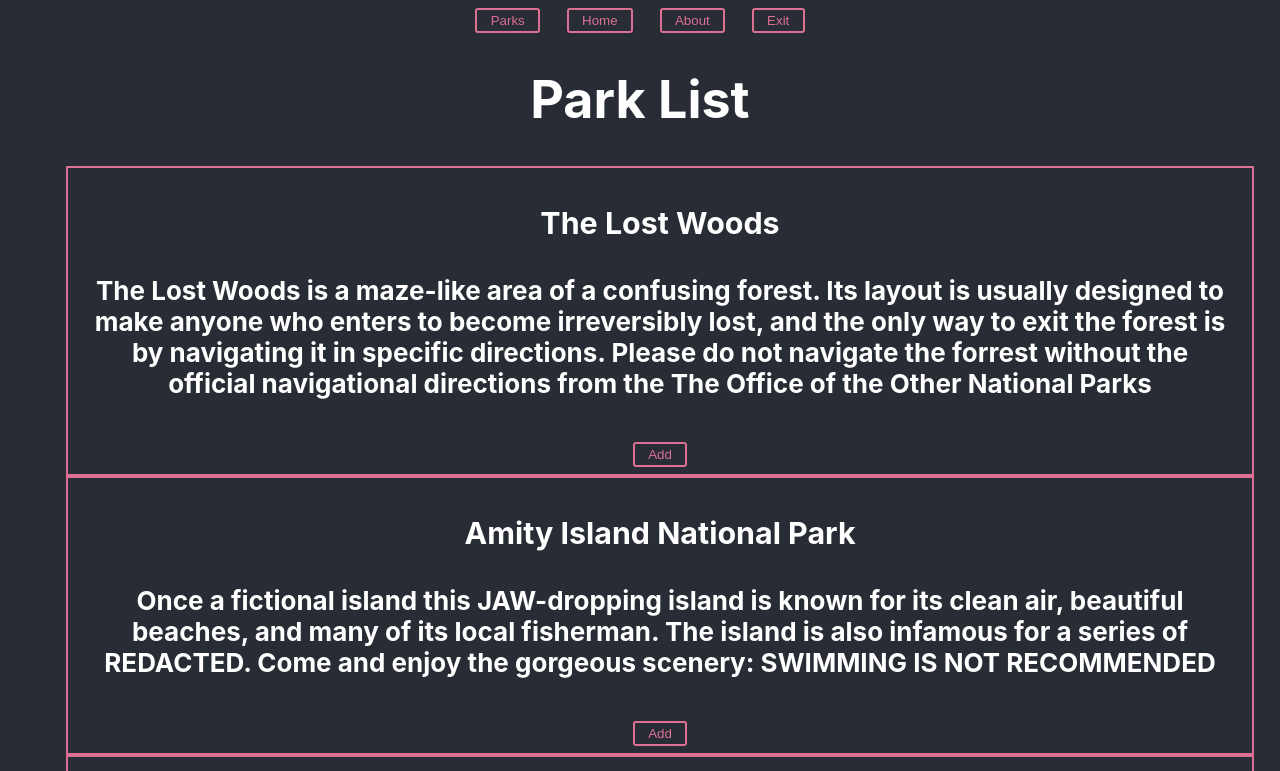
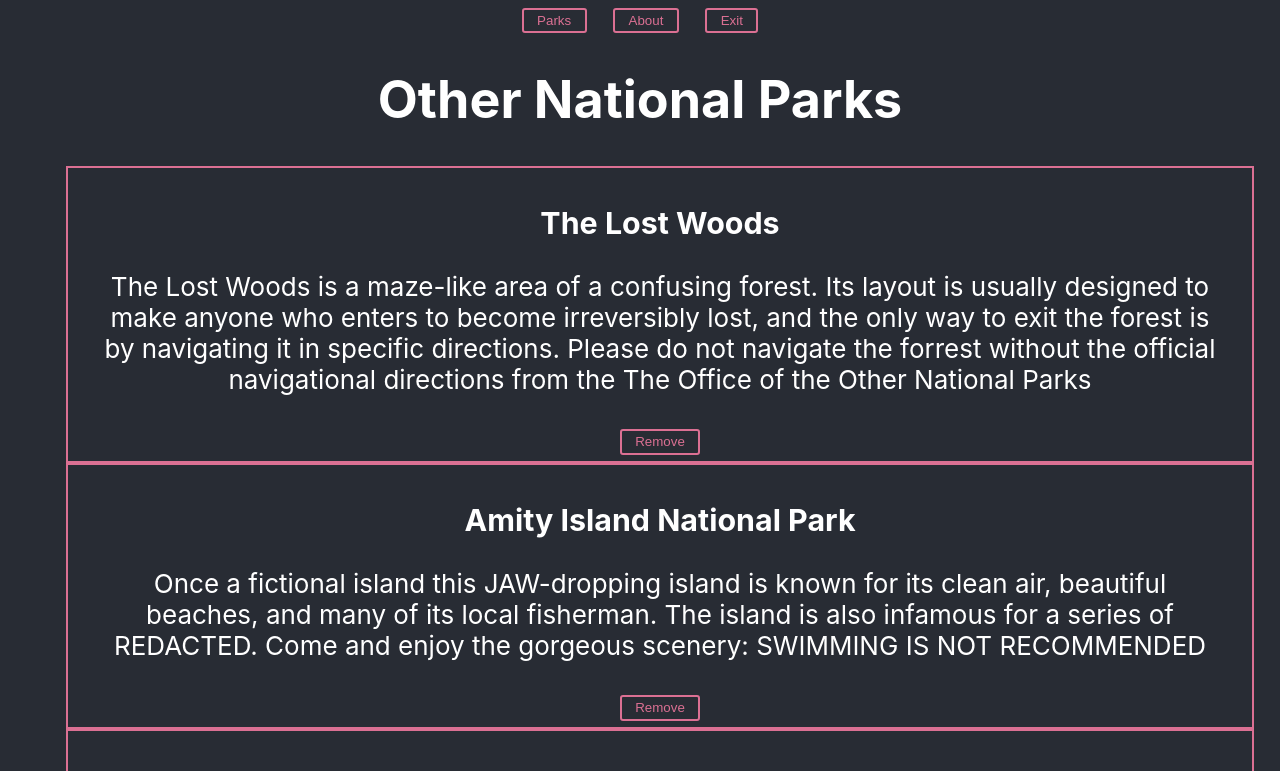
Before and after one commit to developingdina/magiparks, a React (Create React App) app: page /parks in a window 1280 px wide. Shown: the top 771 px of the page. Built offline with nearby package versions, Linux system fonts and the light colour scheme; data requests are answered from the project's data file.

Commit message:
Adds remove button to each Park that console.logs id for next step. Deletes saved list in favor of Home having recommended list of parks to visit

```diff
--- a/src/components/Home.js
+++ b/src/components/Home.js
@@ -1,11 +1,10 @@
 import React from 'react'
-import SavedList from './SavedList'
 
 export default function Home() {
 
     return (
         <div id="home">
-            <SavedList />
+
         </div>
     )
 }
--- a/src/components/ListItem.js
+++ b/src/components/ListItem.js
@@ -1,18 +1,22 @@
 import React from 'react'
 import Button from './Button'
-export default function ListItem({title, desc}) {
+export default function ListItem({title, desc, id}) {
 
 
 
-    function handleClick(){
-        console.log("clicked")
-    }
-
+ function deletePark(id){
+    console.log(id)
+ }
     return (
         <div style={{border: "2px solid palevioletred", margin: "0 1em", padding: "0.25em 1em"}} >
             <h3 >{title}</h3>
-            <h4>{desc}</h4>
-            <Button onClick={handleClick}>Add</Button>
+            <p>{desc}</p>
+            <Button onClick={() => deletePark(id)}>Remove</Button>
         </div>
     )
 }
+
+//Add to blog how onClick was made.
+//binds specific park to that instance of a button at that time...
+//Also not constantly calling the function with ()
+//onClick={() => deletePark()} vs onClick={deletePark} vs onClick={deletePark()}
--- a/src/components/Navbar.js
+++ b/src/components/Navbar.js
@@ -11,10 +11,6 @@ export default function Navbar(){
                 <Button>Parks</Button>
             </NavLink>
 
-            <NavLink to="/home">
-                <Button>Home</Button>
-            </NavLink>
-
             <NavLink to="/about">
                 <Button>About</Button>
             </NavLink>
--- a/src/components/ParkList.js
+++ b/src/components/ParkList.js
@@ -19,10 +19,10 @@ useEffect(()=> {
 
     return (
         <div>
-            <h1>Park List</h1>
+            <h1>Other National Parks</h1>
             <ul>
                 {card.map((obj) => (
-                    <ListItem key={obj.title} title={obj.title} desc={obj.desc}/>
+                    <ListItem key={obj.title} title={obj.title} desc={obj.desc} id={obj.id}/>
                 ))}
             </ul>
         </div>
--- a/src/components/SavedList.js
+++ /dev/null
@@ -1,9 +0,0 @@
-import React from "react";
-
-export default function SavedList(){
-    return(
-        <div>
-            <h1>Saved List</h1>
-        </div>
-    )
-}
```
